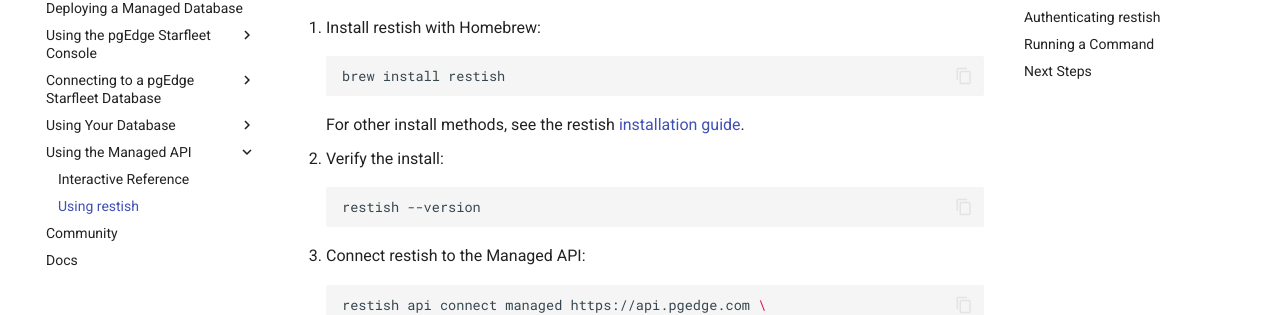
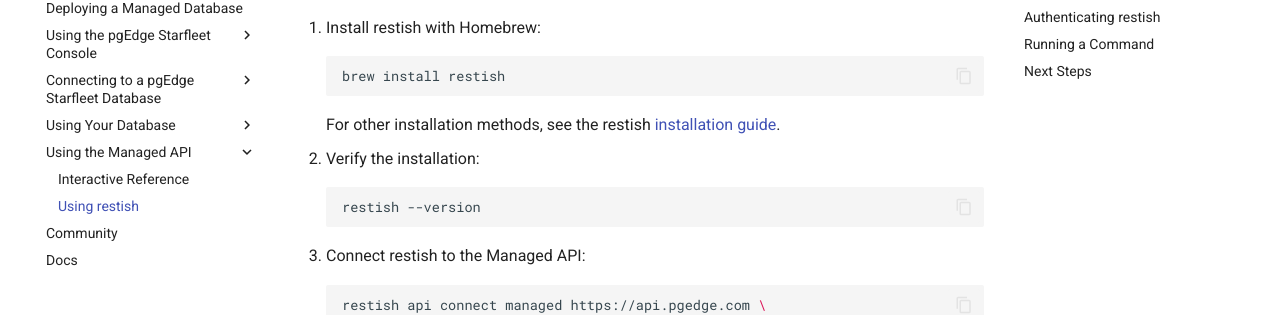
Before and after one commit to pgEdge/pgedge-starfleet-docs, an MkDocs documentation site: the page built from docs/api/restish.md, in a window 1280 px wide and 900 px high, scrolled down 354 px. Shown: the part 145-460 px from the top of the window. Built offline with MkDocs 1.6.1 and Material for MkDocs 9.7.7, drawn with Linux system fonts in a browser that asks for light colours.

Commit message:
Fix informal "install" noun usage in restish.md
"install methods" and "Verify the install" should use the formal noun
"installation."

````diff
--- a/docs/api/restish.md
+++ b/docs/api/restish.md
@@ -20,10 +20,10 @@ Install restish and point it at the Managed API's OpenAPI file.
     brew install restish
     ```
 
-    For other install methods, see the restish
+    For other installation methods, see the restish
     [installation guide](https://rest.sh/docs/getting-started/install/).
 
-2. Verify the install:
+2. Verify the installation:
 
     ```bash
     restish --version
````
